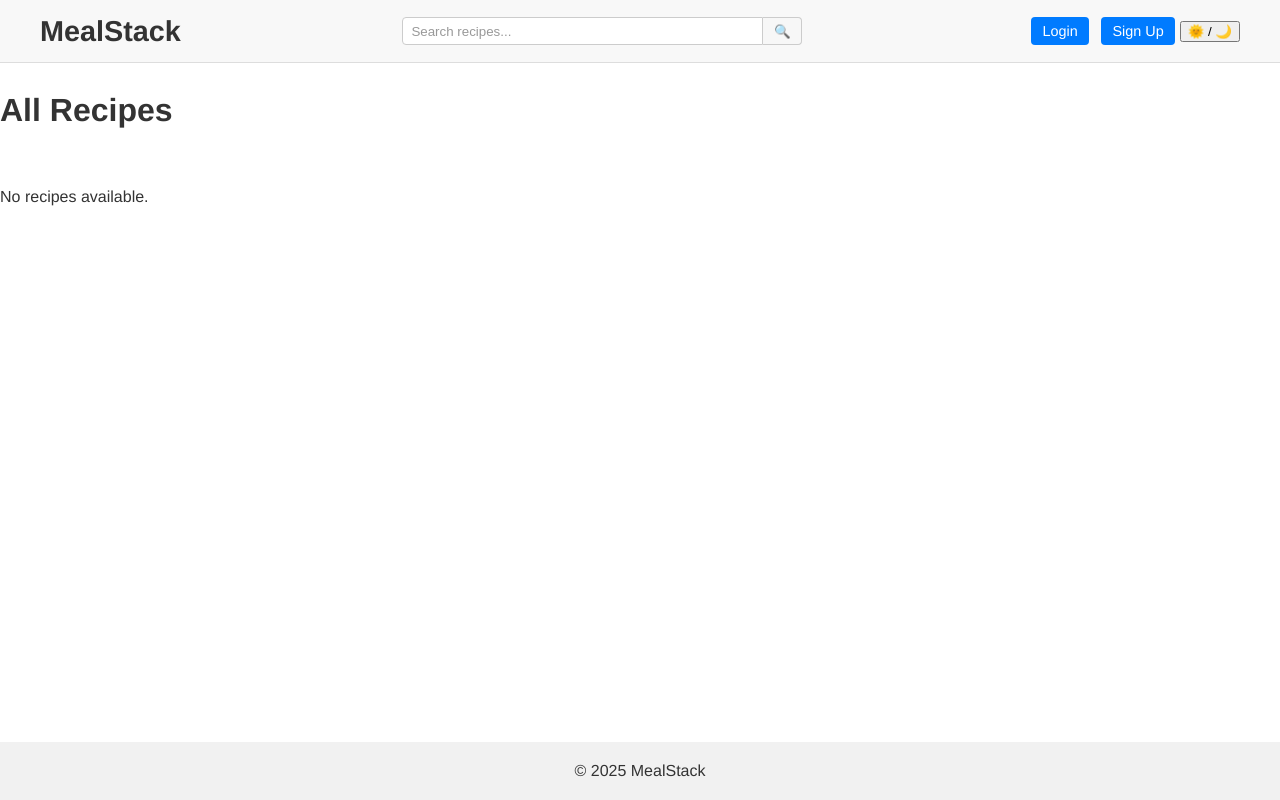
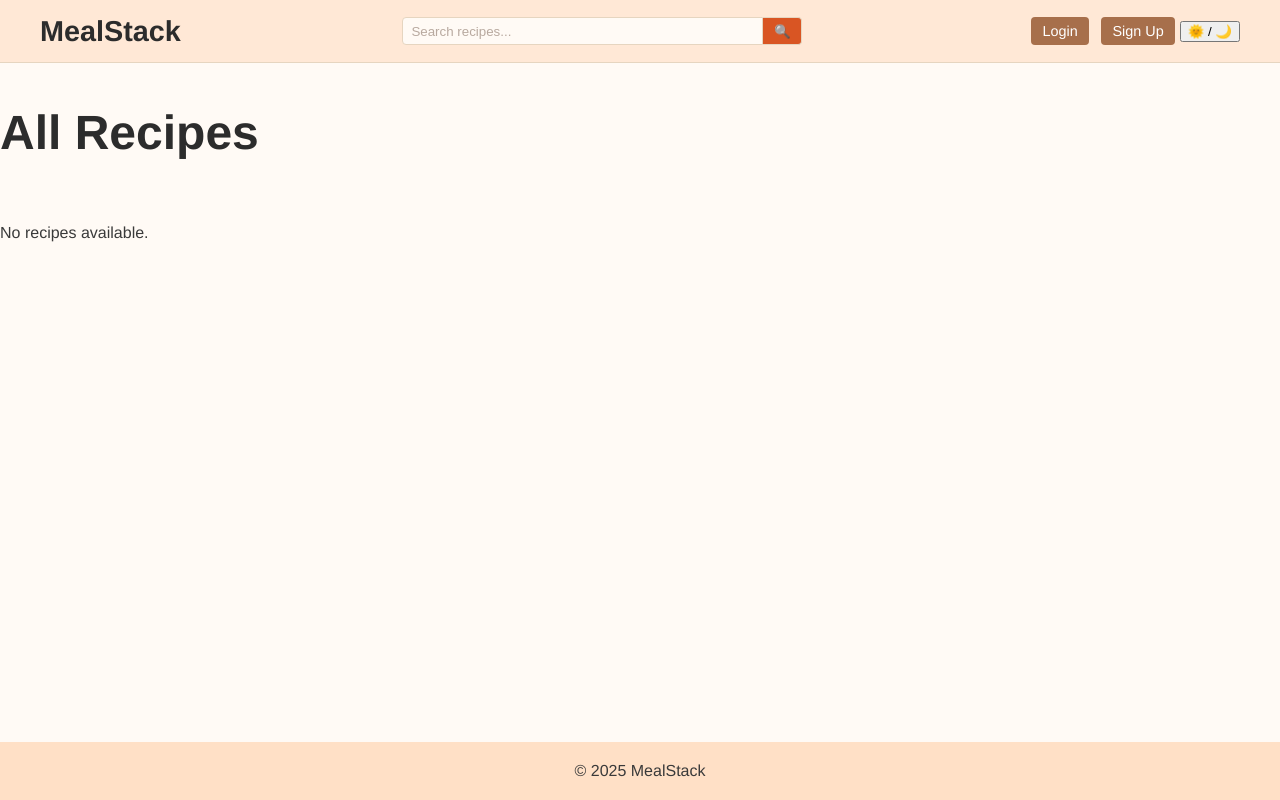
Before and after one commit to TrickShotMLG02/MealStack, a Django app: page /recipes/ in a window 1280 px wide. Run offline with Django 5.2, Linux system fonts and the light colour scheme; data that the repository does not hold is empty.

Commit message:
updated default_palette.css, referenced variables in other css files

```diff
--- a/MealStack/static/css/header.css
+++ b/MealStack/static/css/header.css
@@ -1,9 +1,11 @@
+/* Site header */
 .site-header {
     background-color: var(--header-bg-color);
     padding: 0.5em 1em;
-    border-bottom: 1px solid #ddd;
+    border-bottom: 1px solid var(--border-color);
 }
 
+/* Header container layout */
 .header-container {
     display: flex;
     align-items: center;
@@ -12,23 +14,28 @@
     margin: 0 auto;
 }
 
+/* Left section – app title */
 .header-left .app-title {
     margin: 0;
     font-size: 1.8em;
     font-weight: bold;
+    color: var(--heading-color);
 }
 
+/* Center section – search bar */
 .header-center {
     flex: 1;
     text-align: center;
 }
 
+/* Search form layout */
 .search-form {
     display: inline-flex;
     width: 100%;
     max-width: 400px;
 }
 
+/* Search input */
 .search-input {
     flex: 1;
     padding: 0.4em 0.6em;
@@ -47,6 +54,7 @@
     border-color: var(--input-focus-border-color);
 }
 
+/* Search button */
 .search-button {
     padding: 0.4em 0.8em;
     border: 1px solid var(--input-border-color);
@@ -55,22 +63,25 @@
     background-color: var(--button-bg-color);
     color: var(--button-text-color);
     cursor: pointer;
+    transition: background-color 0.2s;
 }
 
 .search-button:hover {
     background-color: var(--button-hover-bg);
 }
 
+/* Right section buttons */
 .header-right .btn {
     margin-left: 0.5em;
     padding: 0.4em 0.8em;
     text-decoration: none;
-    background-color: #007bff;
-    color: #fff;
+    background-color: var(--secondary-color);
+    color: var(--button-text-color);
     border-radius: 4px;
     font-size: 0.9em;
+    transition: background-color 0.2s;
 }
 
 .header-right .btn:hover {
-    background-color: #0056b3;
+    background-color: var(--primary-color);
 }
--- a/MealStack/static/css/main.css
+++ b/MealStack/static/css/main.css
@@ -1,16 +1,12 @@
-/*
-********************************
+/*==============================
 Global Settings Across all Pages
-********************************
-*/
+==============================*/
 
 
 
-/*
-*****************
+/*===============
 Settings for body
-*****************
-*/
+===============*/
 
 body {
     font-family: 'Helvetica Neue', Arial, sans-serif;
@@ -35,11 +31,10 @@ body {
 }
 
 
-/*
-*****************
+
+/*================
 Settings for Links
-*****************
-*/
+================*/
 
 a:link,
 a:visited {
@@ -60,11 +55,65 @@ a:active {
 
 
 
-/*
-*****************
+/*===================
+Settings for Headings
+===================*/
+
+/* H1 – Main page or recipe title */
+h1 {
+    color: var(--heading-color);
+    font-size: 3rem;
+    font-weight: 700;
+    margin-bottom: 1rem;
+}
+
+/* H2 – Section titles */
+h2 {
+    color: var(--heading-color);
+    font-size: 2.25rem;
+    font-weight: 600;
+    margin-bottom: 0.75rem;
+    border-bottom: 2px solid var(--heading-accent-color);
+    padding-bottom: 0.25rem;
+}
+
+/* H3 – Subsection headings */
+h3 {
+    color: var(--heading-color);
+    font-size: 1.75rem;
+    font-weight: 600;
+    margin-bottom: 0.5rem;
+}
+
+/* H4 – Smaller subsection / labels */
+h4 {
+    color: var(--heading-muted-color);
+    font-size: 1.5rem;
+    font-weight: 500;
+    margin-bottom: 0.5rem;
+}
+
+/* H5 – Minor headings, like metadata labels */
+h5 {
+    color: var(--heading-muted-color);
+    font-size: 1.25rem;
+    font-weight: 500;
+    margin-bottom: 0.5rem;
+}
+
+/* H6 – Smallest headings, e.g., captions or notes */
+h6 {
+    color: var(--heading-muted-color);
+    font-size: 1rem;
+    font-weight: 500;
+    margin-bottom: 0.25rem;
+}
+
+
+
+/*===============
 Shared Components
-*****************
-*/
+===============*/
 
 /* Tags Container */
 .tag-container {
--- a/MealStack/static/css/themes/default_palette.css
+++ b/MealStack/static/css/themes/default_palette.css
@@ -3,14 +3,14 @@
        Brand & UI Colors
     --------------------------- */
 
-    /* Primary brand color – used for buttons, links, highlights, and interactive elements */
-    --primary-color: #f7f7f7;
+    /* Primary brand color – buttons, links, highlights */
+    --primary-color: #d95523; /* Warm, rich tomato/orange – appetizing and bold */
 
-    /* Secondary color – for less prominent buttons, badges, or muted text */
-    --secondary-color: #6c757d;
+    /* Secondary color – less prominent buttons, badges, muted text */
+    --secondary-color: #a76f4b; /* Warm brown – complements primary, soft but readable */
 
-    /* Accent color – used for attention-grabbing elements like alerts, icons, or highlights */
-    --accent-color: #ff9800;
+    /* Accent color – attention-grabbing elements, highlights */
+    --accent-color: #f4b400; /* Golden yellow – like butter or baked goods, bright and inviting */
 
 
 
@@ -18,23 +18,12 @@
        Background & Surface Colors
     --------------------------- */
 
-    /* Main background color – page background */
-    --background-color: #ffffff;
-
-    /* Default card / container background */
-    --card-bg-color: #ffffff;
-
-    /* Header background – for site header / navbar */
-    --header-bg-color: #f8f8f8;
-
-    /* Footer background – for site footer */
-    --footer-bg-color: #f1f1f1;
-
-    /* Borders / dividers */
-    --border-color: #dddddd;
-
-    /* Shadow color for cards / modals */
-    --card-shadow-color: rgba(0, 0, 0, 0.1);
+    --background-color: #fffaf5;   /* Very light cream – warm, easy on the eyes */
+    --card-bg-color: #ffffff;      /* Keep cards white for readability */
+    --header-bg-color: #ffe8d6;    /* Soft peach – welcoming */
+    --footer-bg-color: #ffe0c6;    /* Slightly darker peach for contrast */
+    --border-color: #e6d5c0;       /* Light warm beige for subtle separation */
+    --card-shadow-color: rgba(0, 0, 0, 0.08); /* Soft shadows */
 
 
 
@@ -42,7 +31,7 @@
        Tags / Chips
     --------------------------- */
 
-    --tag-bg-color: color-mix(in srgb, var(--accent-color) 75%, transparent);
+    --tag-bg-color: color-mix(in srgb, var(--accent-color) 70%, transparent);
     --tag-bg-hover-color: color-mix(in srgb, var(--accent-color) 30%, transparent);
     --tag-text-color: var(--text-color);
     --tag-border-color: color-mix(in srgb, var(--accent-color) 35%, transparent);
@@ -54,15 +43,10 @@
        Text Colors
     --------------------------- */
 
-    /* Default text color */
-    --text-color: #333333;
-
-    /* Links */
+    --text-color: #3a3a3a;       /* Slightly warmer than pure gray for a cozy feel */
     --link-color: var(--primary-color);
-    --link-hover-color: #0056b3;
-
-    /* Muted / secondary text */
-    --text-muted-color: #6c757d;
+    --link-hover-color: #b84419; /* Darker primary for hover */
+    --text-muted-color: #7d6e64; /* Muted brownish gray */
 
 
 
@@ -70,9 +54,9 @@
        Headings (h1–h6)
     --------------------------- */
 
-    --heading-color: #1a1a1a;          /* Main heading text color */
-    --heading-muted-color: #4a4a4a;    /* Subheadings / h3–h6 */
-    --heading-accent-color: var(--primary-color); /* Optional emphasis */
+    --heading-color: #2c2c2c;
+    --heading-muted-color: #5a4d45;
+    --heading-accent-color: var(--primary-color);
 
 
 
@@ -80,10 +64,10 @@
        Feedback / Status Colors
     --------------------------- */
 
-    --success-color: #28a745; /* Success messages, badges */
-    --error-color: #dc3545;   /* Error messages, alerts */
-    --warning-color: #ffc107; /* Warnings, caution highlights */
-    --info-color: #17a2b8;    /* Informational messages */
+    --success-color: #4caf50; /* Fresh green – herbs, natural freshness */
+    --error-color: #e53935;   /* Bright tomato red */
+    --warning-color: #ffb300; /* Golden amber – attention without harshness */
+    --info-color: #039be5;    /* Sky blue – contrasts warm palette for info */
 
 
 
@@ -91,10 +75,10 @@
        Form / Input Fields
     --------------------------- */
 
-    --input-bg-color: #ffffff;
-    --input-text-color: #333333;
-    --input-placeholder-color: #999999;
-    --input-border-color: #cccccc;
+    --input-bg-color: #fffaf5;
+    --input-text-color: #3a3a3a;
+    --input-placeholder-color: #b8a99f;
+    --input-border-color: #e6d5c0;
     --input-focus-border-color: var(--primary-color);
 
 
@@ -105,8 +89,8 @@
 
     --button-bg-color: var(--primary-color);
     --button-text-color: #ffffff;
-    --button-hover-bg: #0056b3;
-    --button-border-radius: 4px;
+    --button-hover-bg: #b84419;
+    --button-border-radius: 6px; /* slightly rounder for a friendly look */
 
 
 
@@ -114,5 +98,5 @@
        Misc / Additional
     --------------------------- */
 
-    --shadow-color: rgba(0, 0, 0, 0.1); /* Generic shadow for modals or dropdowns */
+    --shadow-color: rgba(0, 0, 0, 0.08);
 }
```
Also changed, not shown: MealStack/static/recipes/css/recipe_details.css (+5 -9 lines), MealStack/static/recipes/css/recipe_list.css (+43 -3 lines).
